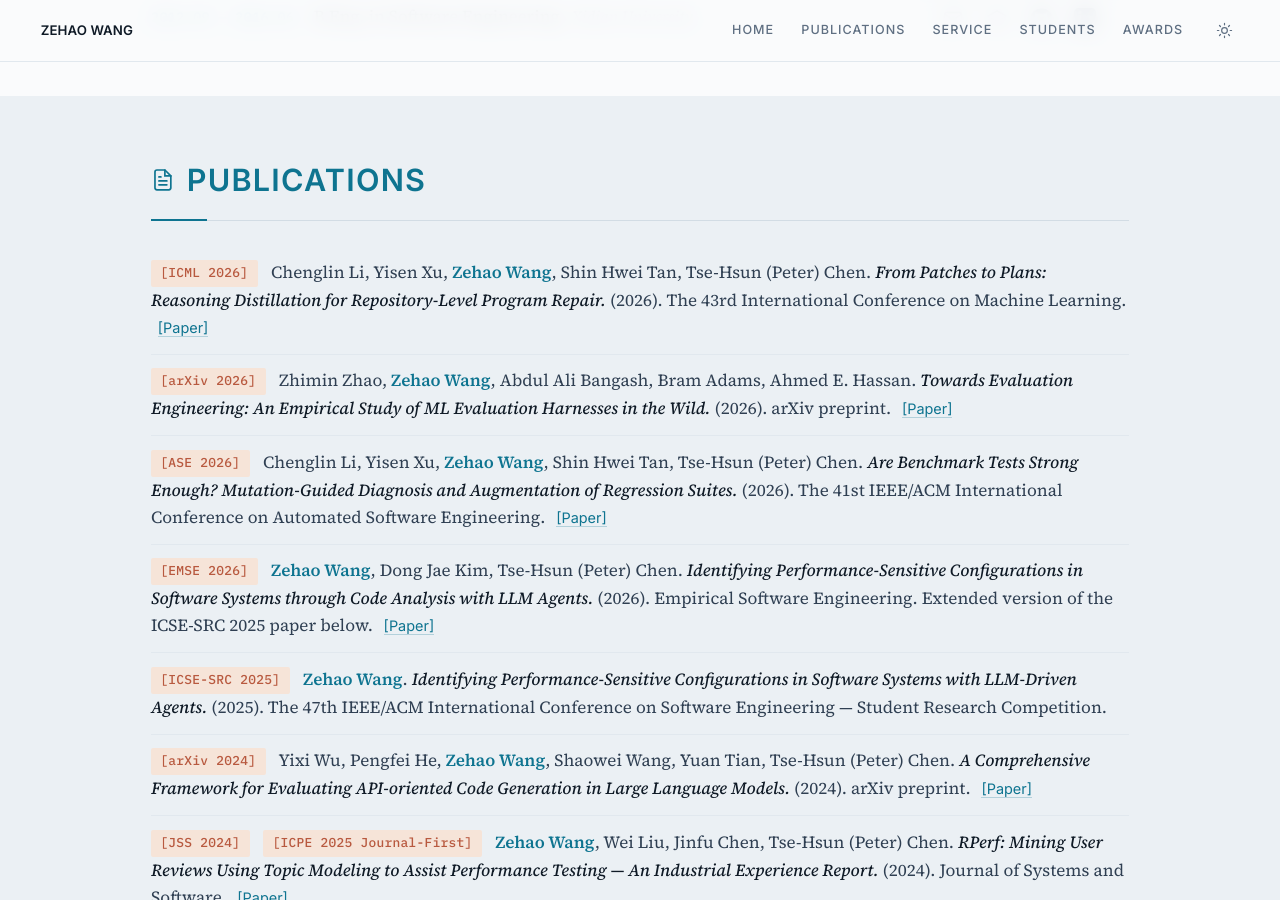
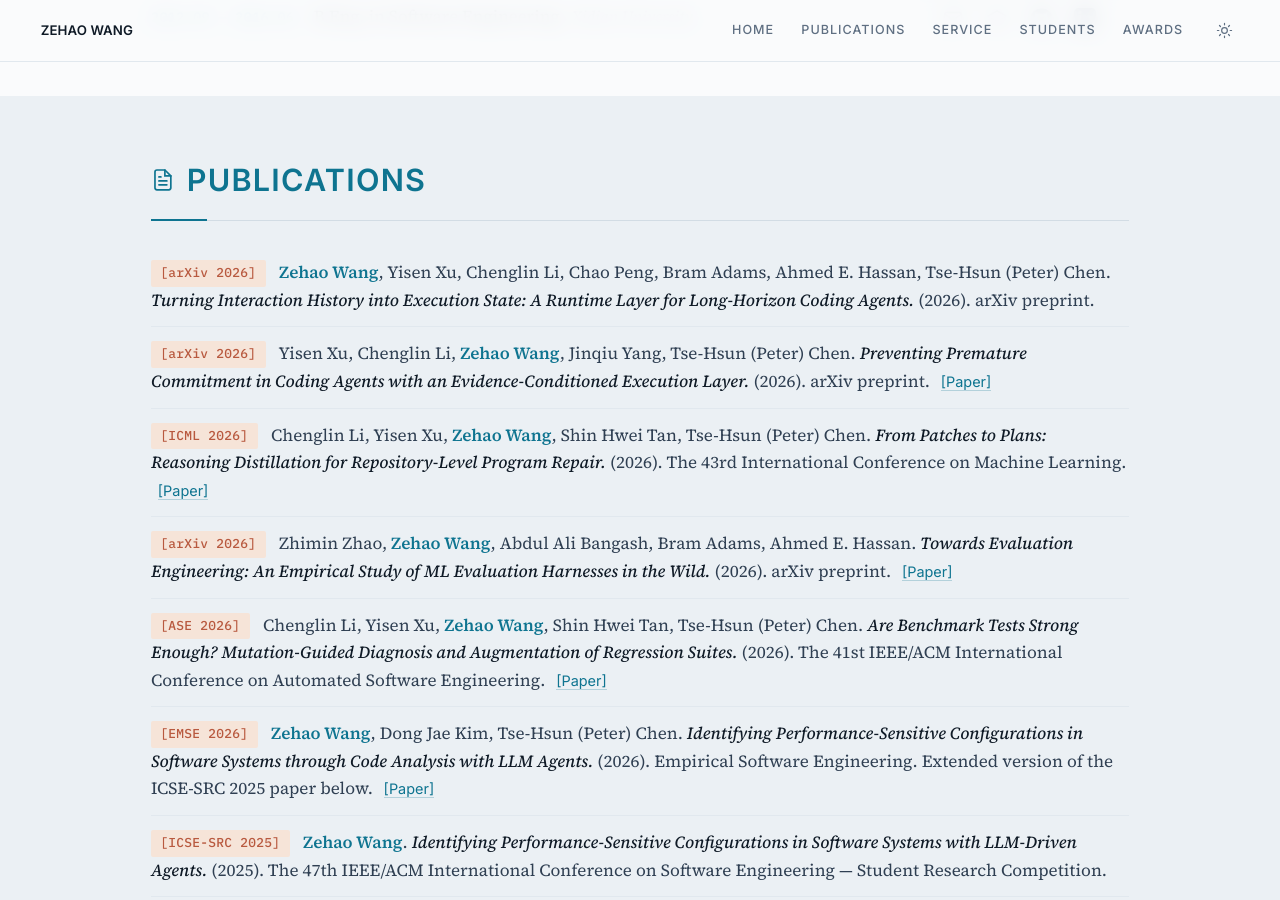
Before and after one commit to zehaowang00/zehaowang00.github.io, a Jekyll site: the page preview.html, which Jekyll copies as it is, in a window 1280 px wide and 900 px high, scrolled down 541 px. Built offline with Jekyll 4.4.1, drawn with Linux system fonts in a browser that asks for light colours.

Commit message:
Add two arXiv 2026 papers on coding agent execution layers
Co-Authored-By: Claude Fable 5 <noreply@anthropic.com>

```diff
--- a/preview.html
+++ b/preview.html
@@ -104,6 +104,21 @@
       </h2>
 
       <ul class="papers">
+        <li>
+          <span class="paper__venue">[arXiv 2026]</span>
+          <span class="paper__authors"><span class="me">Zehao Wang</span>, Yisen Xu, Chenglin Li, Chao Peng, Bram Adams, Ahmed E. Hassan, Tse-Hsun (Peter) Chen.</span>
+          <span class="paper__title">Turning Interaction History into Execution State: A Runtime Layer for Long-Horizon Coding Agents.</span>
+          (2026). arXiv preprint.
+        </li>
+
+        <li>
+          <span class="paper__venue">[arXiv 2026]</span>
+          <span class="paper__authors">Yisen Xu, Chenglin Li, <span class="me">Zehao Wang</span>, Jinqiu Yang, Tse-Hsun (Peter) Chen.</span>
+          <span class="paper__title">Preventing Premature Commitment in Coding Agents with an Evidence-Conditioned Execution Layer.</span>
+          (2026). arXiv preprint.
+          <a class="paper__link" href="https://arxiv.org/abs/2607.28815" target="_blank" rel="noopener">[Paper]</a>
+        </li>
+
         <li>
           <span class="paper__venue">[ICML 2026]</span>
           <span class="paper__authors">Chenglin Li, Yisen Xu, <span class="me">Zehao Wang</span>, Shin Hwei Tan, Tse-Hsun (Peter) Chen.</span>
```
Also changed, not shown: _layouts/home.html (+15 -0 lines).
